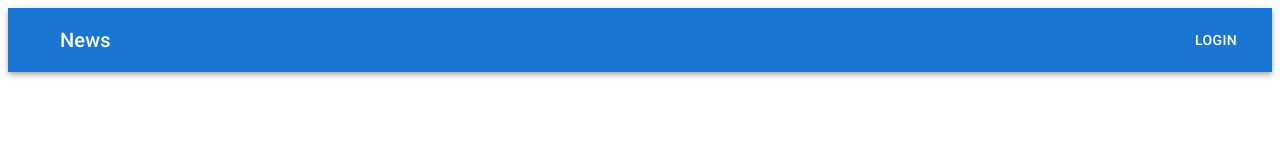
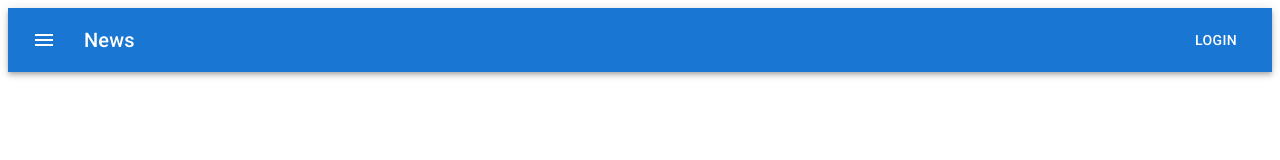
Before and after one commit to Goratsy/olymp-mgtu-client, a React (Create React App) app: page / in a window 1280 px wide. Shown: the top 160 px of the page. Built offline with nearby package versions, Linux system fonts and the light colour scheme.

Commit message:
adding material icons

```diff
--- a/package.json
+++ b/package.json
@@ -11,6 +11,7 @@
     "@emotion/react": "^11.11.3",
     "@emotion/styled": "^11.11.0",
     "@fontsource/roboto": "^5.0.8",
+    "@mui/icons-material": "^5.15.5",
     "@mui/material": "^5.15.5",
     "cra-template": "1.2.0",
     "memfs": "^4.6.0",
--- a/src/components/navbar/Navbar.jsx
+++ b/src/components/navbar/Navbar.jsx
@@ -30,7 +30,8 @@ import Toolbar from '@mui/material/Toolbar';
 import Typography from '@mui/material/Typography';
 import Button from '@mui/material/Button';
 import IconButton from '@mui/material/IconButton';
-// import MenuIcon from '@mui/icons-material/Menu';
+import MenuIcon from '@mui/icons-material/Menu';
+
 
 export default function Navbar() {
   return (
@@ -44,7 +45,7 @@ export default function Navbar() {
             aria-label="menu"
             sx={{ mr: 2 }}
           >
-            {/* <MenuIcon /> */}
+            <MenuIcon />
           </IconButton>
           <Typography variant="h6" component="div" sx={{ flexGrow: 1 }}>
             News
```
Also changed, not shown: 1 other file (tests, documents, lock files or other folders).
